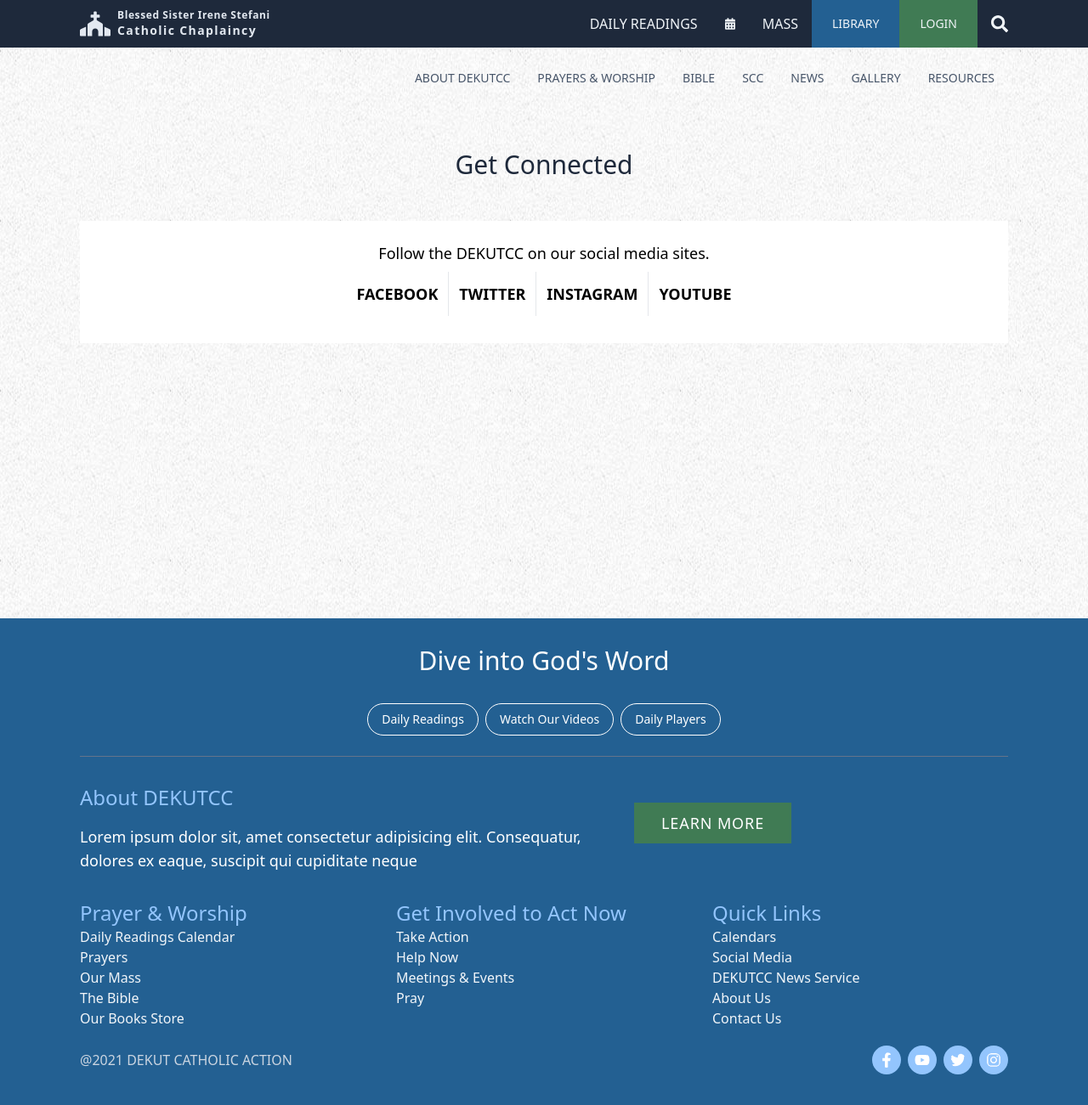
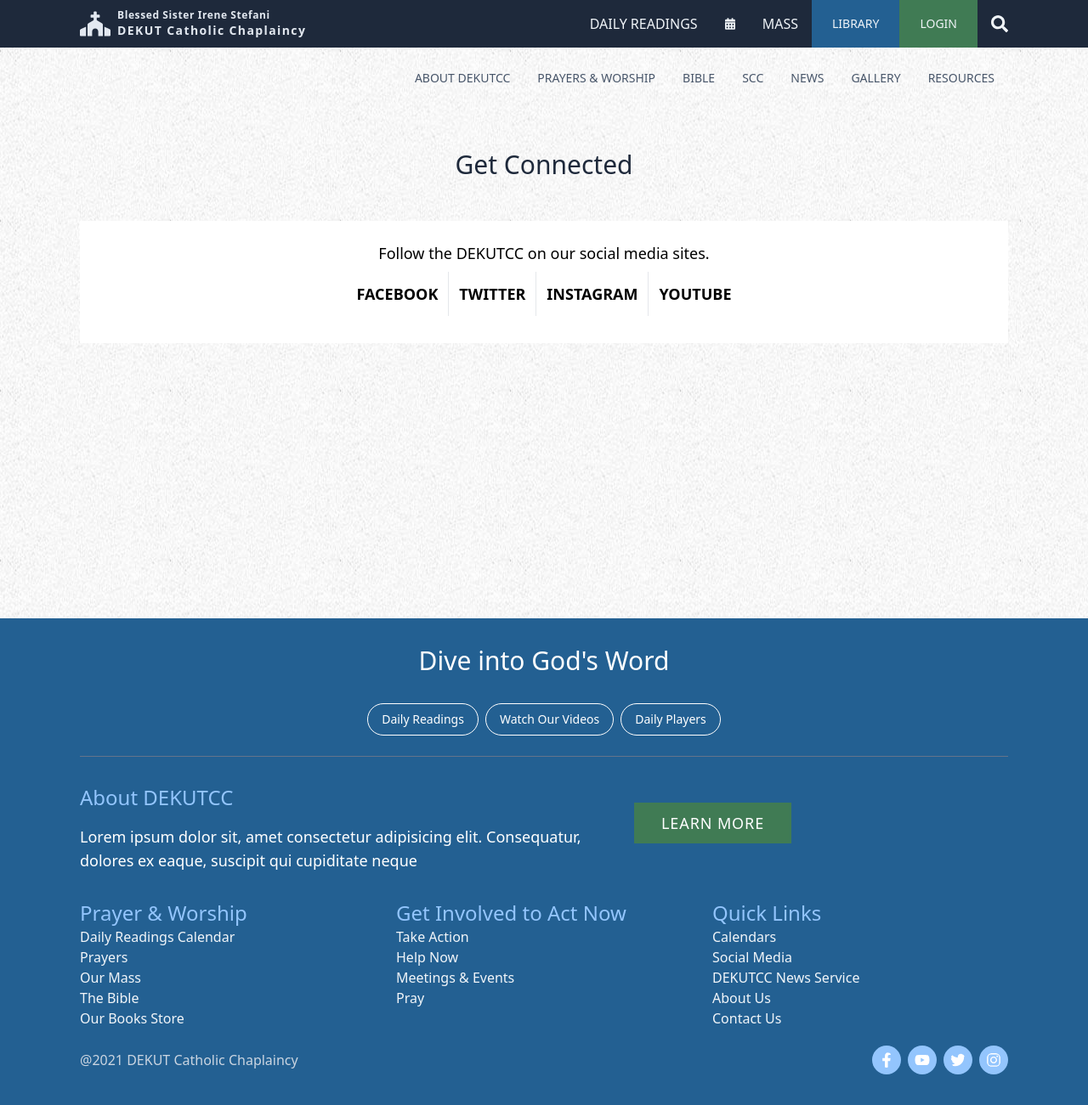
Before and after one commit to marville001/caweb-new, a React (Create React App) app: page /get-connected in a window 1280 px wide. Shown: the whole page at 85% size. Built offline with nearby package versions, Linux system fonts and the light colour scheme.

Commit message:
Update name

```diff
--- a/src/components/Footer.jsx
+++ b/src/components/Footer.jsx
@@ -133,7 +133,7 @@ const Footer = () => {
         {/* Copyrigght and social media */}
         <div className="flex items-center my-5 justify-between flex-col sm:flex-row gap-5">
           <p className="text-slate-300 capitalize">
-            @{new Date().getFullYear()} DEKUT CATHOLIC ACTION
+            @{new Date().getFullYear()} DEKUT Catholic chaplaincy
           </p>
           <div className="flex items-center gap-2">
             <a
--- a/src/components/Header.jsx
+++ b/src/components/Header.jsx
@@ -84,7 +84,7 @@ const Header = () => {
                 Blessed Sister Irene Stefani
               </span>
               <span className="text-slate-200 tracking-widest md:font-bold text-sm">
-                Catholic Chaplaincy
+                DEKUT Catholic Chaplaincy
               </span>
             </div>
             <h4 className="text-white sm:hidden">DEKUT CC</h4>
```
